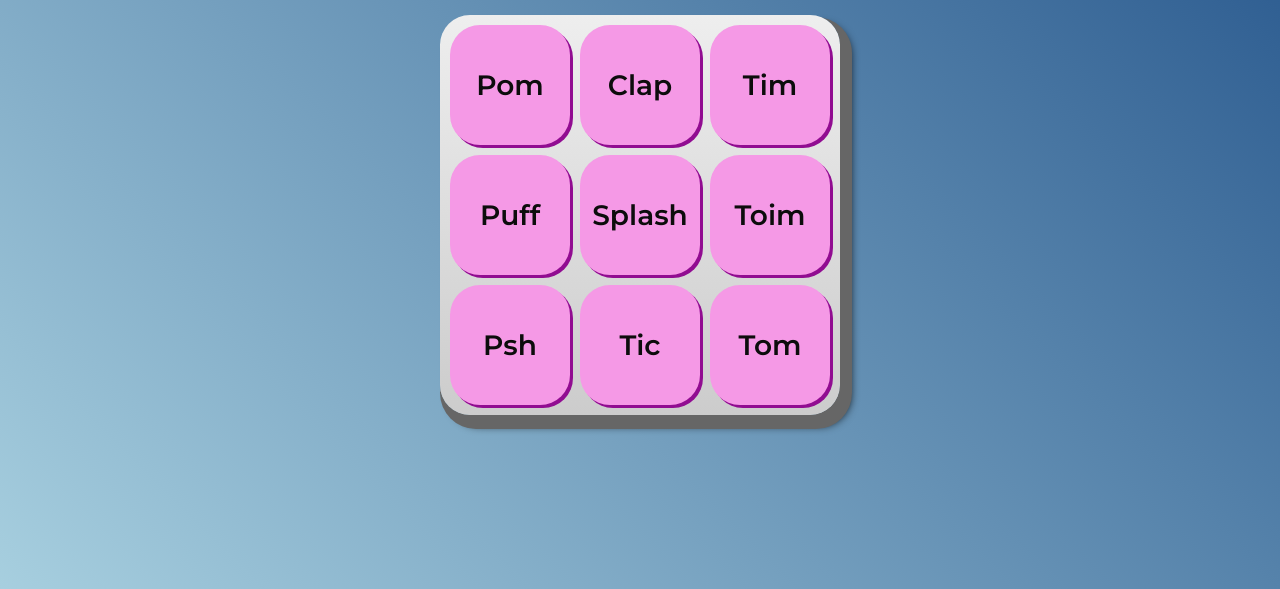
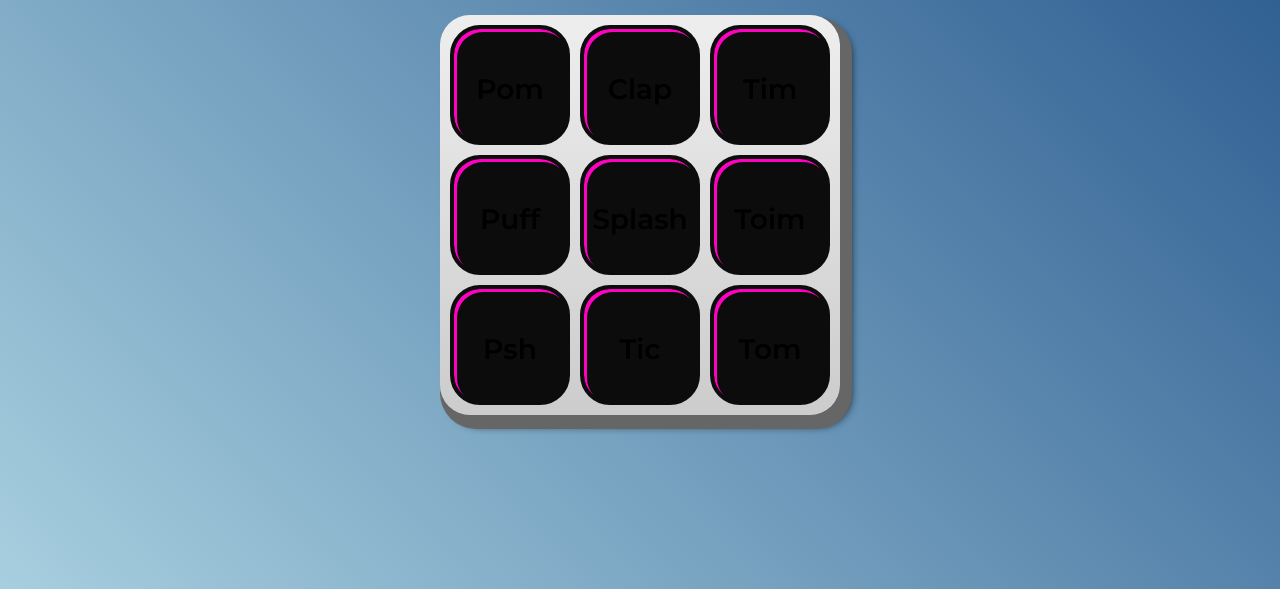
Before and after one commit to victor-gabriele/3AluraMidi, a plain HTML site: page index.html in a window 1280 px wide. Shown: the part 211-800 px from the top of the page. Drawn offline with Linux system fonts and the light colour scheme.

Commit message:
Add files via upload

```diff
--- a/index.html
+++ b/index.html
@@ -22,17 +22,17 @@
     <h1>Alura Midi de Gabriele</h1>
 
     <section class="teclado">
-        <button  onclick="tocaSomPom()"class="tecla tecla_pom">Pom</button>
-        <button  onclick="tocaSomClap()"class="tecla tecla_clap">Clap</button>
-        <button  onclick="tocaSomTim()"class="tecla tecla_tim">Tim</button>
+        <button  onclick="tocaSomPom()"class="tecla tecla_pom ativa">Pom</button>
+        <button  onclick="tocaSomClap()"class="tecla tecla_clap ativa">Clap</button>
+        <button  onclick="tocaSomTim()"class="tecla tecla_tim ativa">Tim</button>
 
-        <button  onclick="tocaSomPuff()"class="tecla tecla_puff">Puff</button>
-        <button  onclick="tocaSomSplash()"class="tecla tecla_splash">Splash</button>
-        <button  onclick="tocaSomToim()"class="tecla tecla_toim">Toim</button>
+        <button  onclick="tocaSomPuff()"class="tecla tecla_puff ativa">Puff</button>
+        <button  onclick="tocaSomSplash()"class="tecla tecla_splash ativa">Splash</button>
+        <button  onclick="tocaSomToim()"class="tecla tecla_toim ativa">Toim</button>
 
-        <button  onclick="tocaSomPsh()"class="tecla tecla_psh">Psh</button>
-        <button  onclick="tocaSomTic()"class="tecla tecla_tic">Tic</button>
-        <button  onclick="tocaSomTom()"class="tecla tecla_tom">Tom</button>
+        <button  onclick="tocaSomPsh()"class="tecla tecla_psh ativa">Psh</button>
+        <button  onclick="tocaSomTic()"class="tecla tecla_tic ativa">Tic</button>
+        <button  onclick="tocaSomTom()"class="tecla tecla_tom ativa">Tom</button>
     </section>
 
     <audio src="sounds/keyq.wav" id="som_tecla_pom"></audio>
--- a/main.js
+++ b/main.js
@@ -3,17 +3,22 @@ function tocaSom(idElementoAudio){
 
 const listaDeTeclas=document.querySelectorAll('.tecla');
 
-    let contador = 0;
+
     //Estrura de repetição - Enquanto
-    while (contador <listaDeTeclas.length){
+    for (let contador = 0; contador <listaDeTeclas.length;contador++){
         const tecla = listaDeTeclas[contador];
         const instrumento = tecla.classList[1];
         const idAudio = `#som_ ${instrumento}`;
-        console.log(instrumento);
-        listaDeTeclas[contador].onclick = function(){
-            tocaSom(idAudio);
+        console.log (idAudio);
+
+         tecla.onclick = function(){
+         tocaSom(idAudio);
         };
-        contador = contador + 1 ;
+        tecla.onkeydown = fuction(){
+            tecla.classList.add('ativa');
+        }
+        tecla.onkeyup = function(){
+            tecla.classlist.remove('ativa');
+        }
         console.log(contador);
-        console.log(idAudio);
- }
+    }
```
